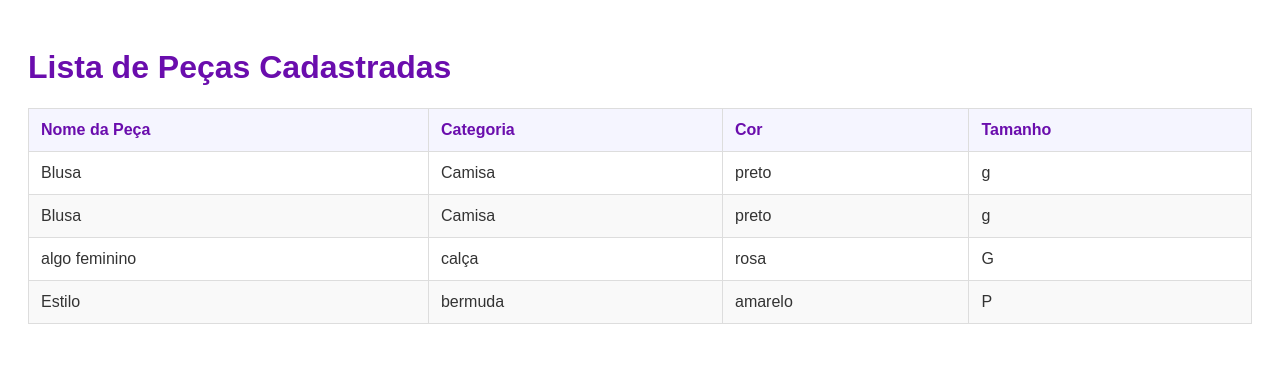
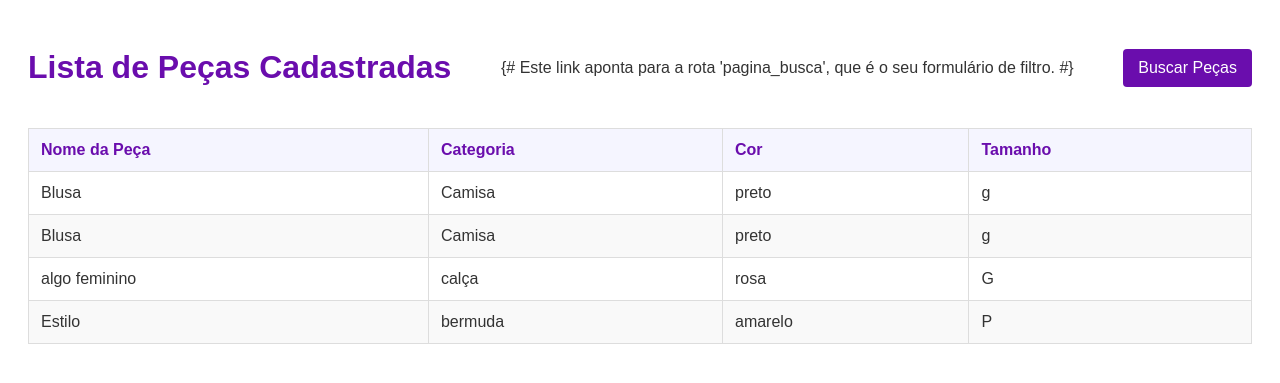
Before and after one commit to Morpheus90s/ENG4021-Grupo_1, a Django app: page /pecas/ in a window 1280 px wide. Shown: the top 383 px of the page. Run offline with Django 5.2, Linux system fonts and the light colour scheme; data comes from the database, SQL or seed files in the repository.

Commit message:
correções

```diff
--- a/findress_site/closet/templates/closet/lista_pecas.html
+++ b/findress_site/closet/templates/closet/lista_pecas.html
@@ -4,23 +4,48 @@
     <meta charset="UTF-8">
     <title>Meu Closet - Findress</title>
     <style>
-        /* Estilo básico para sua tabela, como no exemplo do roteiro */
         body { font-family: sans-serif; padding: 20px; color: #333; }
-        h1 { color: #6a0dad; } /* Cor do seu projeto */
+        h1 { color: #6a0dad; }
         table { width: 100%; border-collapse: collapse; margin-top: 20px; }
         th, td { border: 1px solid #ddd; padding: 12px; text-align: left; }
         th { background-color: #f5f5ff; color: #6a0dad; }
         tr:nth-child(even) { background-color: #f9f9f9; }
         .empty { text-align: center; padding: 20px; color: #888; }
+
+        /* --- Estilo para o cabeçalho com o botão --- */
+        .header-busca {
+            display: flex;
+            justify-content: space-between;
+            align-items: center;
+            margin-bottom: 10px;
+        }
+        .btn-buscar {
+            padding: 10px 15px;
+            font-size: 16px;
+            background-color: #6a0dad;
+            color: white;
+            border: none;
+            border-radius: 4px;
+            cursor: pointer;
+            text-decoration: none; /* Remove o sublinhado do link */
+        }
+        .btn-buscar:hover { background-color: #5a0ca0; }
     </style>
 </head>
 <body>
-  <h1>Lista de Peças Cadastradas</h1>
+
+  <div class="header-busca">
+    <h1>Lista de Peças Cadastradas</h1>
+    {#
+      Este link aponta para a rota 'pagina_busca',
+      que é o seu formulário de filtro.
+    #}
+    <a href="{% url 'pagina_busca' %}" class="btn-buscar">Buscar Peças</a>
+  </div>
 
   <table>
     <thead>
         <tr>
-            <!-- Colunas do seu banco de dados -->
             <th>Nome da Peça</th>
             <th>Categoria</th>
             <th>Cor</th>
@@ -28,7 +53,8 @@
         </tr>
     </thead>
     <tbody>
-        <!-- O Django vai repetir este bloco para cada peça no banco -->
+        {# CORREÇÃO: Este é um comentário Django. Ele não vai quebrar o código. #}
+        {# O loop {% for %} mostra todas as peças que a view 'listar_pecas' enviou #}
         {% for peca in pecas %}
           <tr>
             <td>{{ peca.nome_peca }}</td>
@@ -36,15 +62,16 @@
             <td>{{ peca.cor }}</td>
             <td>{{ peca.tamanho }}</td>
           </tr>
+        {# A tag {% empty %} mostra uma mensagem se o banco estiver vazio #}
         {% empty %}
-          <!-- Se o banco estiver vazio, mostra esta mensagem -->
           <tr>
             <td colspan="4" class="empty">
-              Ainda não há peças cadastradas.
+              Ainda não há peças cadastradas. (Vá em /admin/ para adicionar!)
             </td>
           </tr>
         {% endfor %}
     </tbody>
   </table>
+
 </body>
 </html>
--- a/findress_site/closet/urls.py
+++ b/findress_site/closet/urls.py
@@ -1,8 +1,15 @@
 from django.urls import path
-from . import views # Importa o views.py do app
+from . import views
 
 urlpatterns = [
-    # Quando o usuário acessar a URL 'pecas/', o Django vai chamar
-    # a função 'listar_pecas' que você criou no views.py
+    # Rota da tarefa anterior (Lista Completa)
     path('pecas/', views.listar_pecas, name='lista_pecas'),
+
+    # --- Novas Rotas para a "Consulta com filtro" ---
+
+    # 1. Rota para a página que MOSTRA o formulário de busca
+    path('busca/', views.pagina_busca, name='pagina_busca'),
+
+    # 2. Rota que RECEBE a busca e mostra os resultados
+    path('resultado/', views.resultado_busca, name='resultado_busca'),
 ]
--- a/findress_site/closet/views.py
+++ b/findress_site/closet/views.py
@@ -1,21 +1,53 @@
 from django.shortcuts import render
-# Importa o modelo PecaRoupa que você definiu na "Base de Dados"
-from .models import PecaRoupa
+from .models import PecaRoupa # Importa o modelo que queremos consultar
 
-# Esta é a função que o roteiro pede, adaptada para seu projeto
+# --- Esta é a view que você já tinha ---
 def listar_pecas(request):
     """
-    Esta view busca todas as peças de roupa do banco
-    e as envia para o template 'lista_pecas.html'.
+    Esta view (lógica) busca todas as peças de roupa cadastradas no banco
+    e as envia para o template HTML 'closet/lista_pecas.html'.
+    """
+    todas_as_pecas = PecaRoupa.objects.all()
+
+    contexto = {
+        'pecas': todas_as_pecas,
+    }
+
+    return render(request, 'closet/lista_pecas.html', contexto)
+
+# --- AQUI COMEÇA A NOVA TAREFA: "Consulta com filtro" ---
+
+# 1. View para MOSTRAR a página com o formulário de busca
+def pagina_busca(request):
+    """
+    Esta view apenas renderiza o template que contém o formulário de busca.
+    """
+    return render(request, 'closet/pagina_busca.html')
+
+
+# 2. View para PROCESSAR a busca e MOSTRAR OS RESULTADOS
+def resultado_busca(request):
+    """
+    Esta view recebe o que o usuário digitou no formulário,
+    filtra o banco de dados e envia os resultados para o template.
     """
 
-    # 1. Busca todos os objetos PecaRoupa no banco
-    todas_as_pecas = PecaRoupa.objects.all()
+    # Pega o valor do campo 'busca' do formulário (via método GET)
+    # Se não encontrar nada, usa uma string vazia ''
+    busca_digitada = request.GET.get('busca', '')
 
-    # 2. Cria um "contexto" para enviar os dados para o HTML
+    # Filtra o banco de dados
+    # PecaRoupa.objects.filter(nome_peca__icontains=busca_digitada)
+    # __icontains significa: "contenha este texto, ignorando maiúsculas/minúsculas"
+    if busca_digitada:
+        pecas_filtradas = PecaRoupa.objects.filter(nome_peca__icontains=busca_digitada)
+    else:
+        pecas_filtradas = PecaRoupa.objects.all() # Se a busca for vazia, mostra tudo
+
     contexto = {
-        'pecas': todas_as_pecas, # 'pecas' é o nome que usaremos no HTML
+        'pecas': pecas_filtradas, # Envia os resultados para o template
+        'busca': busca_digitada,  # Envia o termo da busca de volta (para sabermos o que foi buscado)
     }
 
-    # 3. Renderiza o template, passando os dados do contexto
+    # Reutiliza o mesmo template da lista de peças para mostrar os resultados
     return render(request, 'closet/lista_pecas.html', contexto)
```
Also changed, not shown: findress_site/closet/templates/closet/pagina_busca.html (added, +75 -0 lines).
